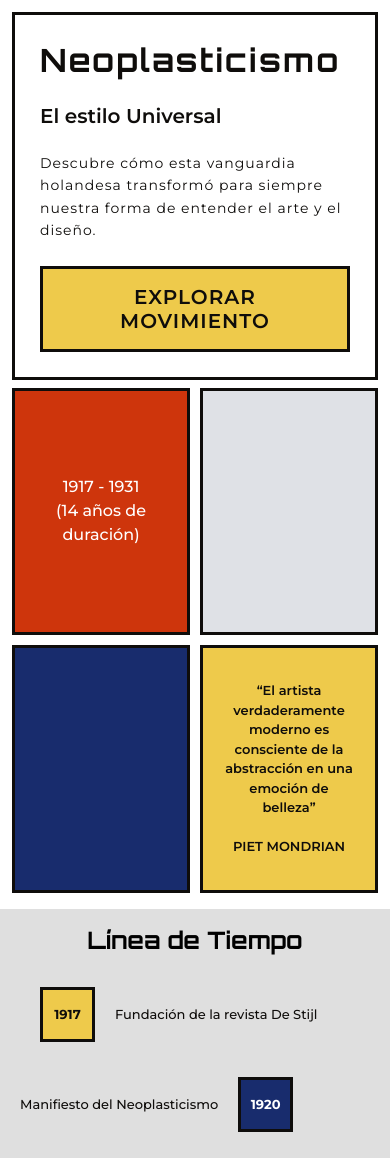
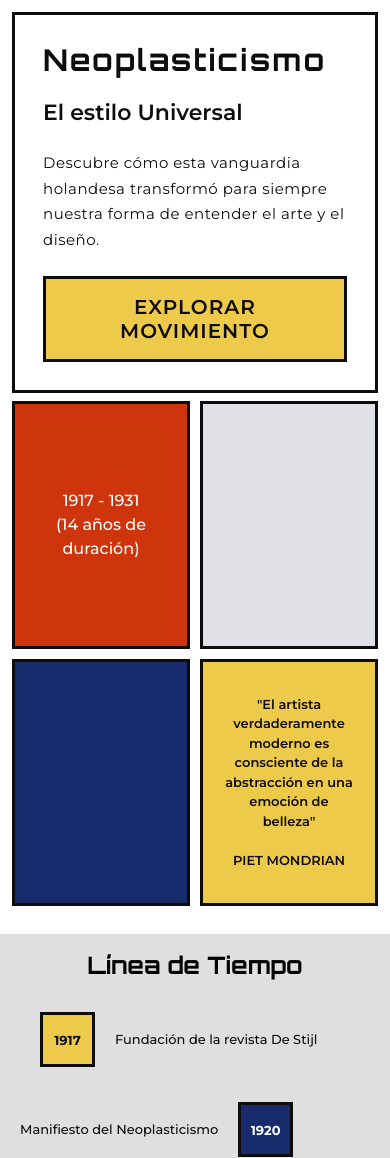
Before and after one commit to caronigra/de-stijl, a PHP site: page / in a window 390 px wide. Shown: the part 101-1259 px from the top of the page. Run offline with PHP 8.4, Linux system fonts and the light colour scheme.

Commit message:
style: mejorar diseño y responsive de página principal
- Ajustar tamaños de tipografía para mejor legibilidad
- Implementar efecto hover con imágenes en cuadros de color
- Optimizar espaciado y padding en diferentes breakpoints
- Mejorar altura mínima del contenedor principal
- Refinar line-height y max-width de textos

🤖 Generated with [Claude Code](https://claude.com/claude-code)

Co-Authored-By: Claude <noreply@anthropic.com>

```diff
--- a/css/style.css
+++ b/css/style.css
@@ -244,7 +244,9 @@ nav ul li a.active:hover {
     display: flex;
     flex-direction: row;
     gap: 10px;
-    margin: 32px;
+    min-height: calc(100vh - 80px);
+    padding: 32px;
+    box-sizing: border-box;
 }
 
 /* Cuadrado de texto */
@@ -256,35 +258,38 @@ nav ul li a.active:hover {
     align-items: flex-start;
     text-align: left;
     border: 3px solid #0f0d0b;
-    padding: 32px;
+    padding: 48px;
     box-sizing: border-box;
-    gap: 32px;
+    gap: 36px;
     background-color: #fff;
 }
 
 .cuadrado-texto h1 {
     font-family: 'Orbitron', sans-serif;
-    font-size: 60px;
+    font-size: 72px;
     letter-spacing: 2px;
     margin: 0;
     color: #0f0d0b;
+    line-height: 1.1;
 }
 
 .cuadrado-texto h2 {
     font-family: 'Montserrat', sans-serif;
     margin: 0;
     font-weight: 600;
-    font-size: 32px;
-    color: #0f0d0b;
+    font-size: 38px;
+    color: #0f0d0b;
+    line-height: 1.2;
 }
 
 .cuadrado-texto p {
     margin: 0;
-    font-size: 18px;
-    letter-spacing: 1px;
+    font-size: 20px;
+    letter-spacing: 0.5px;
     font-weight: 400;
     color: #0f0d0b;
-    line-height: 1.6;
+    line-height: 1.7;
+    max-width: 90%;
 }
 
 /* Botón personalizado */
@@ -364,21 +369,33 @@ nav ul li a.active:hover {
 .cuadrado2 {
     background-color: #dfe1e6;
     border: 3px solid #0f0d0b;
-    transition: background-color 0.8s ease;
-}
-
-.cuadrado2:hover {
-    background-color: #000000;
+    overflow: hidden;
+    position: relative;
+    padding: 0;
 }
 
 .cuadrado3 {
     background-color: #182c6d;
     border: 3px solid #0f0d0b;
-    transition: background-color 0.8s ease;
-}
-
-.cuadrado3:hover {
-    background-color: #ffffff;
+    overflow: hidden;
+    position: relative;
+    padding: 0;
+}
+
+.obra-hover {
+    width: 100%;
+    height: 100%;
+    object-fit: cover;
+    opacity: 0;
+    transition: opacity 0.6s ease;
+    position: absolute;
+    top: 0;
+    left: 0;
+}
+
+.cuadrado2:hover .obra-hover,
+.cuadrado3:hover .obra-hover {
+    opacity: 1;
 }
 
 .cuadrado4 {
@@ -477,47 +494,56 @@ nav ul li a.active:hover {
 /* Responsive cuadros */
 @media (max-width: 1024px) {
     .contenedor-principal {
-        margin: 20px;
+        padding: 20px;
         gap: 8px;
+        min-height: calc(100vh - 60px);
+    }
+
+    .cuadrado-texto {
+        padding: 36px;
+        gap: 28px;
     }
 
     .cuadrado-texto h1 {
-        font-size: 48px;
+        font-size: 56px;
     }
 
     .cuadrado-texto h2 {
-        font-size: 28px;
+        font-size: 32px;
     }
 
     .cuadrado-texto p {
-        font-size: 16px;
+        font-size: 18px;
     }
 }
 
 @media (max-width: 768px) {
     .contenedor-principal {
         flex-direction: column;
-        margin: 16px;
+        padding: 16px;
+        min-height: 100vh;
     }
 
     .cuadrado-texto {
-        padding: 30px;
+        padding: 32px;
+        gap: 28px;
     }
 
     .cuadrado-texto h1 {
-        font-size: 36px;
+        font-size: 42px;
     }
 
     .cuadrado-texto h2 {
-        font-size: 22px;
+        font-size: 26px;
     }
 
     .cuadrado-texto p {
-        font-size: 15px;
+        font-size: 16px;
+        max-width: 100%;
     }
 
     .cuadrado-colores {
-        min-height: 350px;
+        min-height: 400px;
     }
 
     .cuadrado-colores div {
@@ -525,32 +551,38 @@ nav ul li a.active:hover {
         border-top: 3px solid #0f0d0b;
         padding: 24px;
     }
+
+    .cuadrado2,
+    .cuadrado3 {
+        padding: 0;
+    }
 }
 
 @media (max-width: 480px) {
     .contenedor-principal {
-        margin: 12px;
+        padding: 12px;
+        min-height: 100vh;
     }
 
     .cuadrado-texto {
-        padding: 25px;
+        padding: 28px;
         gap: 24px;
     }
 
     .cuadrado-texto h1 {
-        font-size: 32px;
+        font-size: 30px;
     }
 
     .cuadrado-texto h2 {
-        font-size: 20px;
+        font-size: 22px;
     }
 
     .cuadrado-texto p {
-        font-size: 14px;
+        font-size: 15px;
     }
 
     .cuadrado-colores {
-        min-height: 320px;
+        min-height: 360px;
     }
 
     .cuadrado-colores div {
@@ -563,6 +595,11 @@ nav ul li a.active:hover {
 
     .text2home {
         font-size: 13px;
+    }
+
+    .cuadrado2,
+    .cuadrado3 {
+        padding: 0;
     }
 }
 
--- a/index.html
+++ b/index.html
@@ -86,11 +86,15 @@
                 <div class="cuadrado1">
                     <p class="text1home">1917 - 1931<br>(14 años de duración)</p>
                 </div>
-                <div class="cuadrado2"></div>
-                <div class="cuadrado3"></div>
+                <div class="cuadrado2">
+                    <img src="imagenes/obras/pintura/pintura-1.png" alt="Obra De Stijl" class="obra-hover">
+                </div>
+                <div class="cuadrado3">
+                    <img src="imagenes/obras/pintura/pintura-3.png" alt="Obra De Stijl" class="obra-hover">
+                </div>
                 <div class="cuadrado4">
-                    <p class="text2home">“El artista verdaderamente moderno es consciente de la abstracción en una
-                        emoción de belleza”<br> <br> PIET MONDRIAN</p>
+                    <p class="text2home">"El artista verdaderamente moderno es consciente de la abstracción en una
+                        emoción de belleza"<br> <br> PIET MONDRIAN</p>
                 </div>
             </div>
         </div>
```
